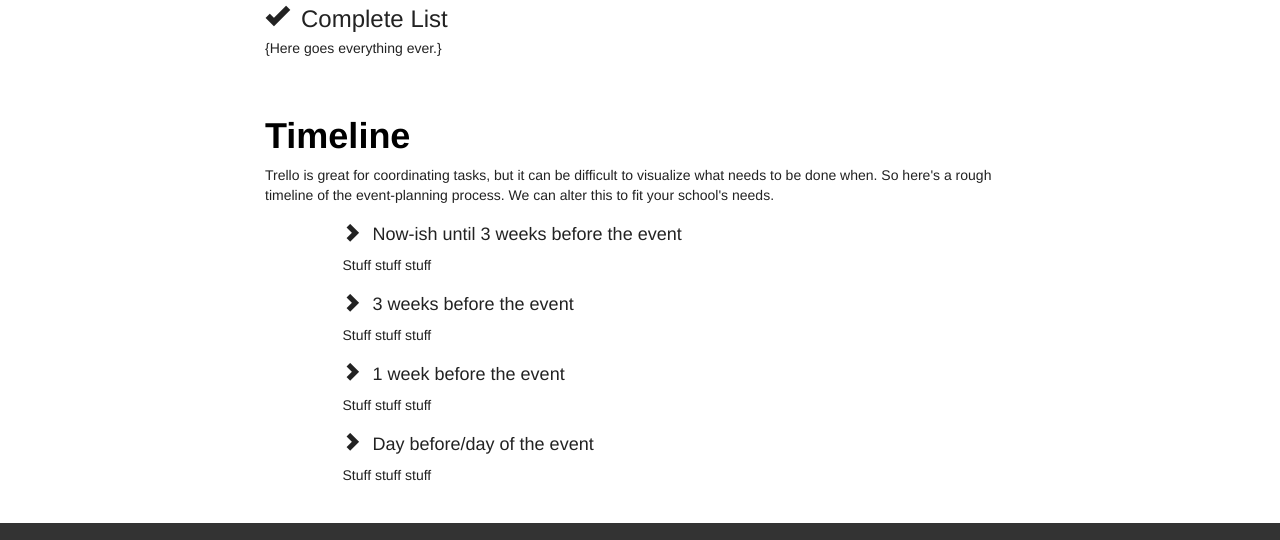
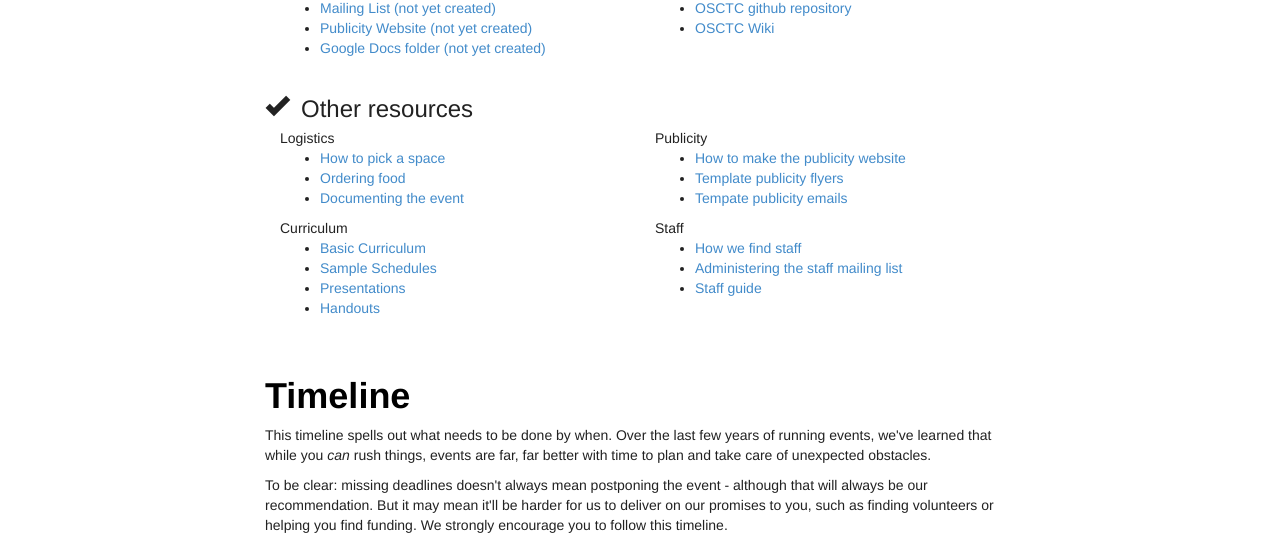
Before and after one commit to omsai/osctc-planning.github.io, a plain HTML site: page index.html in a window 1280 px wide. Shown: the part 1629-2169 px from the top of the page. Drawn offline with Linux system fonts and the light colour scheme.

Commit message:
updates index, should be ready to ship

```diff
--- a/index.html
+++ b/index.html
@@ -32,10 +32,11 @@
             <h1 id="intro">Introduction</h1>
 	    <p>If you're reading this, you're probably planning to run an <a href="http://campus.openhatch.org/">Open Source Comes to Campus</a> event with us.  Rock on!  This site is command central: it explains everything that needs to be done and links you to every resource we've got.  But before we get to the explaining and the linking, let's take a moment to talk philosophy.</p>
 	    <h3>You're the boss</h3>
-	    <p>We've done our best to document every step of our event-running process.  We hope it's crystal clear exactly how we'd run the event if we were you.  But we're not you - and maybe you'd prefer to do things differently.  Whether it's small changes, like wanting to shuffle around the schedule, or big changes, like wanting to add new activities, we're glad to help you customize the event.  It's up to you!</p>
+	    <p>We've done our best to document every step of our event-running process.  We hope it's crystal clear exactly how we'd run the event if we were you.  But we're not you - and maybe you'd prefer to do things differently.  Whether it's small changes, like making, or big changes, like wanting to add new activities, we're glad to help you customize the event.  It's up to you!</p>
 	    <p>Yes, it's up to you.  Which also means you're responsible for pulling everything together.  We're happy to do the tasks you delegate to us, and excited to answer questions to help you with yours.  (Seriously, there's no such thing as too many questions.)  But we're not going to micro-manage.</p>
-	    <h3>There was something else I was going to say</h3>
-	    <p>But I can't remember it now.</p>
+	    <h3>Feedback is always welcome</h3>
+	    <p>We genuinely love feedback and critique, whether it's of our curriculum, our planning process, or how we're communicating with you.  If something isn't working for you - you don't understand a request we've made, don't like an activity, or have an emergency come up and are worried you'll miss a deadline - please let us know!  We want running an event to be a great experience for you!</p>
+	    <p>Okay, on to the explaining and linking!</p>
 	</div>
     </div>
 
@@ -70,33 +71,44 @@
 
     <div class="row">
 	<div class="col-md-8 col-md-offset-2">
-<h3 class="media-heading"><span class="glyphicon glyphicon-ok"></span> Complete List</h3>
-<p>{Here goes everything ever.}</p>
+<h3 class="media-heading"><span class="glyphicon glyphicon-ok"></span> Other resources</h3>
+	<div class="col-md-6">
+	Logistics<ul><li><a href="https://openhatch.org/wiki/Open_Source_Comes_to_Campus/Logistics/Space_Checklist">How to pick a space</a></li><li><a href="https://openhatch.org/wiki/Open_Source_Comes_to_Campus/Logistics#How_do_we_order_food.3F">Ordering food</a></li><li><a href="https://openhatch.org/wiki/Open_Source_Comes_to_Campus/Logistics#How_should_I_document_the_event.3F">Documenting the event</a></li></ul>
+	Curriculum<ul><li><a href="https://openhatch.org/wiki/Open_Source_Comes_to_Campus/Curriculum">Basic Curriculum</a></li><li><a href="https://openhatch.org/wiki/Open_Source_Comes_to_Campus/Logistics/Schedule">Sample Schedules</a></li><li><a href="https://github.com/openhatch/open-source-comes-to-campus/tree/master/curriculum/presentations">Presentations</a></li><li><a href="https://github.com/openhatch/open-source-comes-to-campus/tree/master/curriculum/handouts">Handouts</a></li></ul>
+	</div>
+	<div class="col-md-6">
+	Publicity<ul><li><a href="https://openhatch.org/wiki/Open_Source_Comes_to_Campus/Logistics/Publicity_Website">How to make the publicity website</a></li><li><a href="https://github.com/openhatch/open-source-comes-to-campus/tree/master/publicity/flyers/publicity_flyer_templates">Template publicity flyers</a></li><li><a href="https://drive.google.com/#folders/0B4HP1ey91UqPWUtNZjBDUmNCNjQ">Tempate publicity emails</a></li></ul>
+	Staff<ul><li><a href="https://openhatch.org/wiki/Open_Source_Comes_to_Campus/Logistics#How_do_you_find_staff.3F">How we find staff</a></li><li><a href="https://openhatch.org/wiki/Open_Source_Comes_to_Campus/Logistics/Mailing_Lists">Administering the staff mailing list</a></li><li><a href="https://github.com/openhatch/open-source-comes-to-campus/tree/master/logistics/mentors">Staff guide</a></li></ul>
+	</div>
 	</div>
     </div>
 
     <div class="row">
 	<div class="col-md-8 col-md-offset-2">
             <h1 id="timeline">Timeline</h1>
-	    <p>Trello is great for coordinating tasks, but it can be difficult to visualize what needs to be done when.  So here's a rough timeline of the event-planning process.  We can alter this to fit your school's needs.</p>
+	    <p>This timeline spells out what needs to be done by when.  Over the last few years of running events, we've learned that while you <i>can</i> rush things, events are far, far better with time to plan and take care of unexpected obstacles.</p>
+	    <p>To be clear: missing deadlines doesn't always mean postponing the event - although that will always be our recommendation.  But it may mean it'll be harder for us to deliver on our promises to you, such as finding volunteers or helping you find funding.  We strongly encourage you to follow this timeline.</p>
+
 	    	<div class="col-md-11 col-md-offset-1">
-	    	<h4><span class="glyphicon glyphicon-chevron-right"></span> Now-ish until 3 weeks before the event</h4>
-		<p>Stuff stuff stuff</p>
+	    	<h4><span class="glyphicon glyphicon-chevron-right"></span> By 4 weeks before the event</h4>
+		<p>* Date picked</p>
+		<p>* Suitable location reserved</p>
+		<p>* Tasks assigned to planners</p>
 	        </div>
 
 		<div class="col-md-11 col-md-offset-1">
-	    	<h4><span class="glyphicon glyphicon-chevron-right"></span> 3 weeks before the event</h4>
-		<p>Stuff stuff stuff</p>
+	    	<h4><span class="glyphicon glyphicon-chevron-right"></span> By 3 weeks before the event</h4>
+		<p>* Minimum # of local and remote volunteers recruited</p>
+		<p>* First round of publicity out</p>
+		<p>* Budget planned/funding secured</p>
 	        </div>
 
 		<div class="col-md-11 col-md-offset-1">
-	    	<h4><span class="glyphicon glyphicon-chevron-right"></span> 1 week before the event</h4>
-		<p>Stuff stuff stuff</p>
-	        </div>
-
-		<div class="col-md-11 col-md-offset-1">
-	    	<h4><span class="glyphicon glyphicon-chevron-right"></span> Day before/day of the event</h4>
-		<p>Stuff stuff stuff</p>
+	    	<h4><span class="glyphicon glyphicon-chevron-right"></span> By 1 week before the event</h4>
+		<p>* Minimum number of attendees signed up</p>
+		<p>* Attendee confirmations sent</p>
+		<p>* All volunteers recruited</p>
+		<p>* Publicity finished</p>
 	        </div>
 	</div>
     </div>
```
